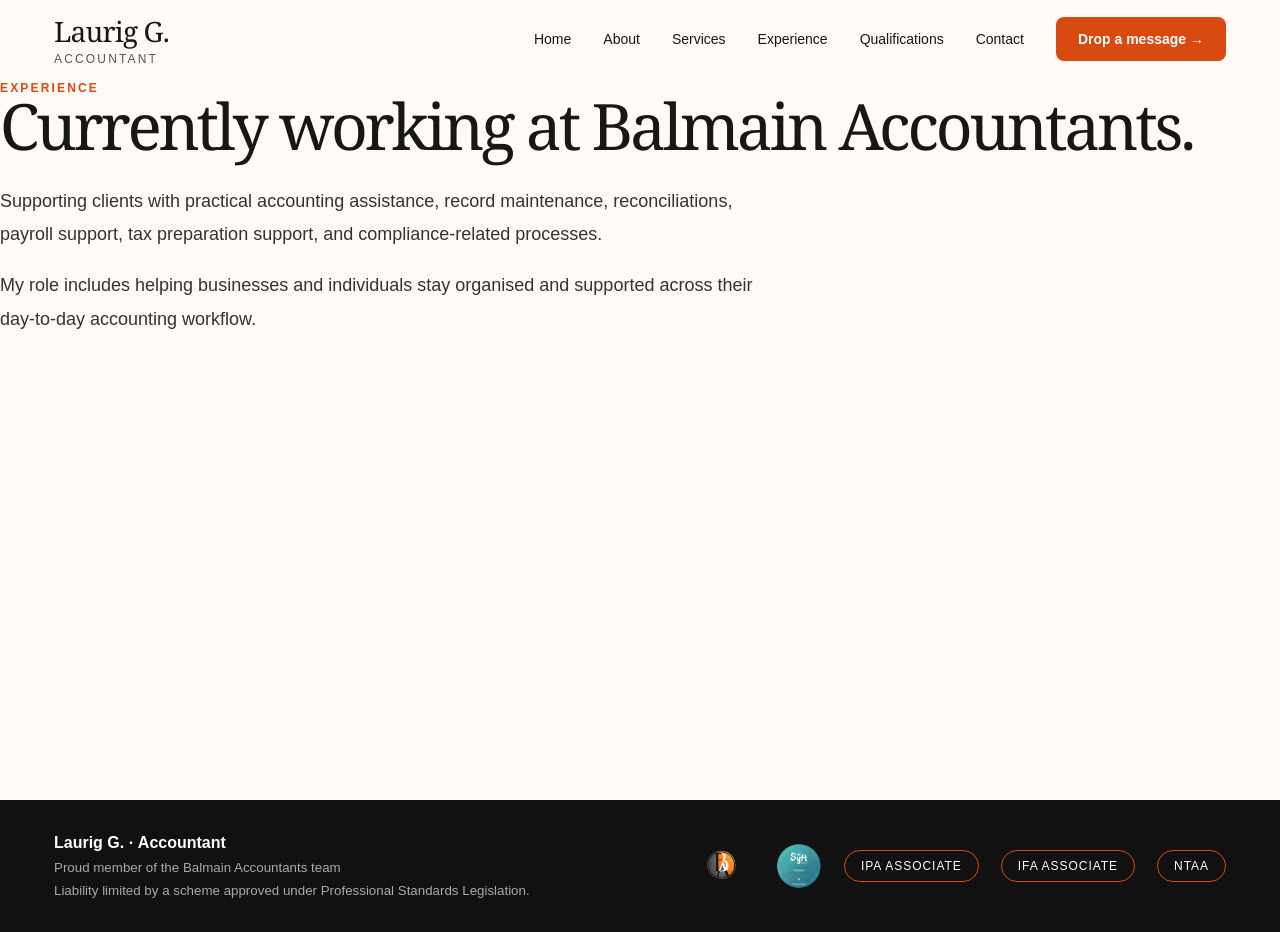
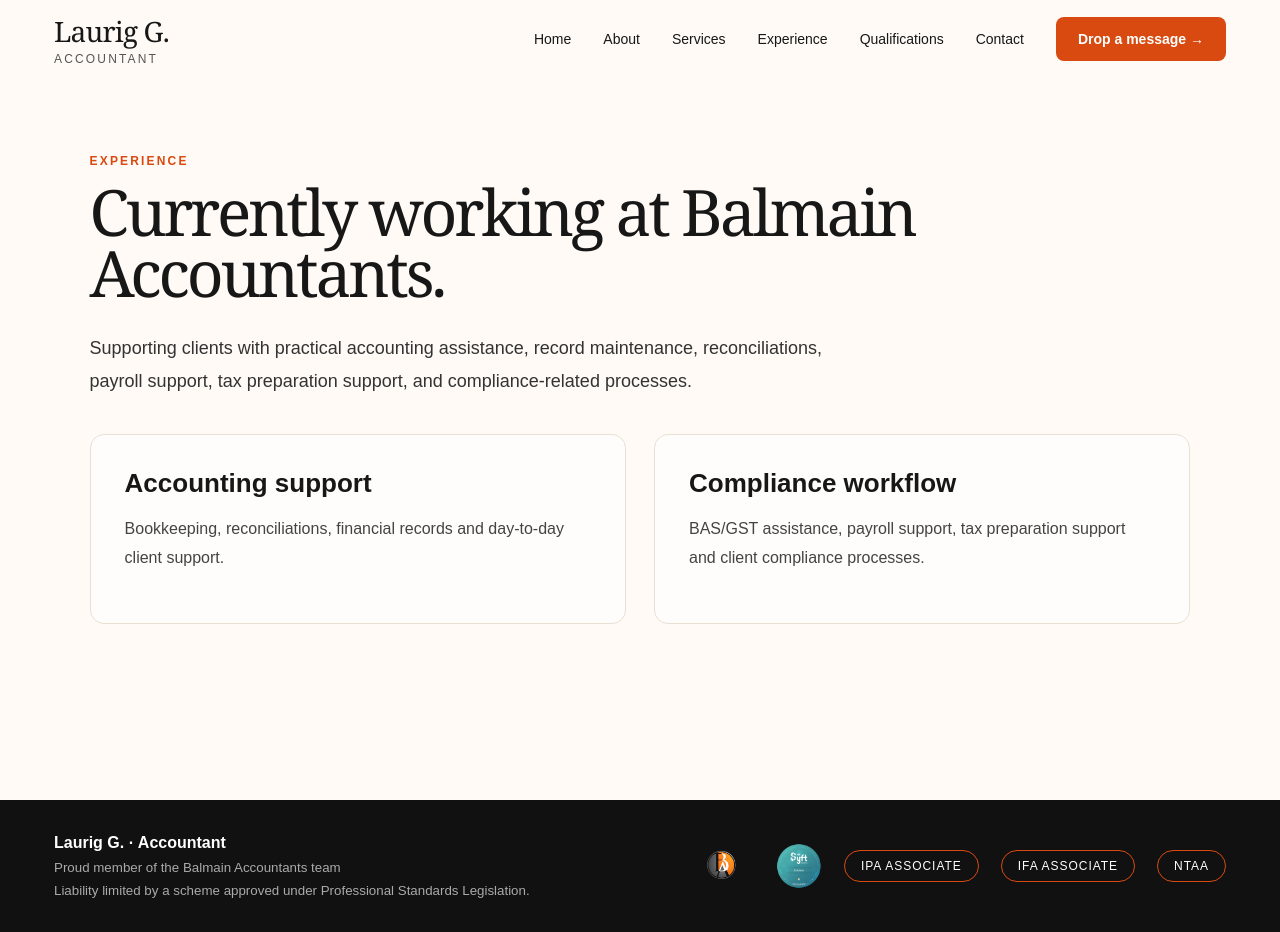
Before and after one commit to LaurigaccAU/laurig-website, a Next.js app: page /experience in a window 1280 px wide. Built offline with nearby package versions, Linux system fonts and the light colour scheme.

Commit message:
Update page.js

```diff
--- a/app/experience/page.js
+++ b/app/experience/page.js
@@ -3,18 +3,27 @@
 export default function ExperiencePage() {
   return (
     <SiteShell>
-      <div className="page-content">
-        <span className="kicker">Experience</span>
+      <section className="section">
+        <p className="kicker">Experience</p>
         <h1 className="title">Currently working at Balmain Accountants.</h1>
+
         <p className="text">
           Supporting clients with practical accounting assistance, record maintenance, reconciliations,
           payroll support, tax preparation support, and compliance-related processes.
         </p>
-        <p className="text">
-          My role includes helping businesses and individuals stay organised and supported across their
-          day-to-day accounting workflow.
-        </p>
-      </div>
+
+        <div className="grid-2" style={{ marginTop: 36 }}>
+          <div className="card">
+            <h3>Accounting support</h3>
+            <p>Bookkeeping, reconciliations, financial records and day-to-day client support.</p>
+          </div>
+
+          <div className="card">
+            <h3>Compliance workflow</h3>
+            <p>BAS/GST assistance, payroll support, tax preparation support and client compliance processes.</p>
+          </div>
+        </div>
+      </section>
     </SiteShell>
   )
 }
```
